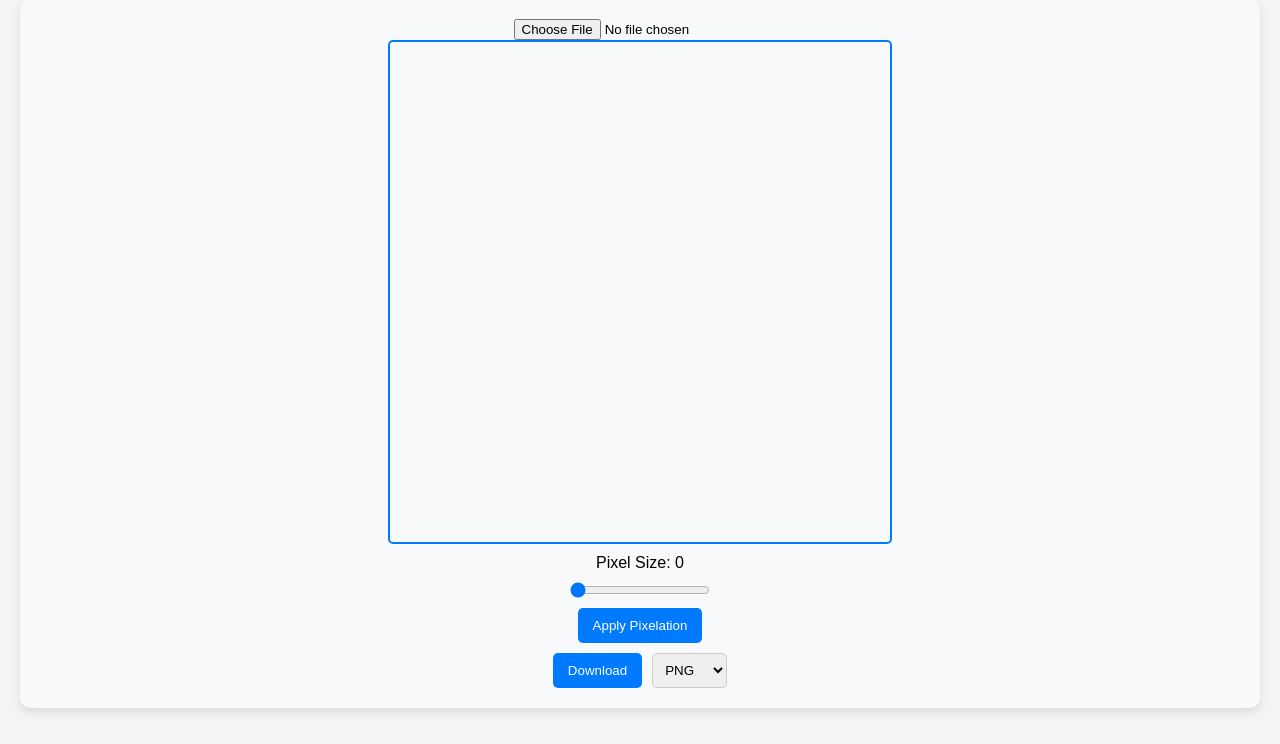
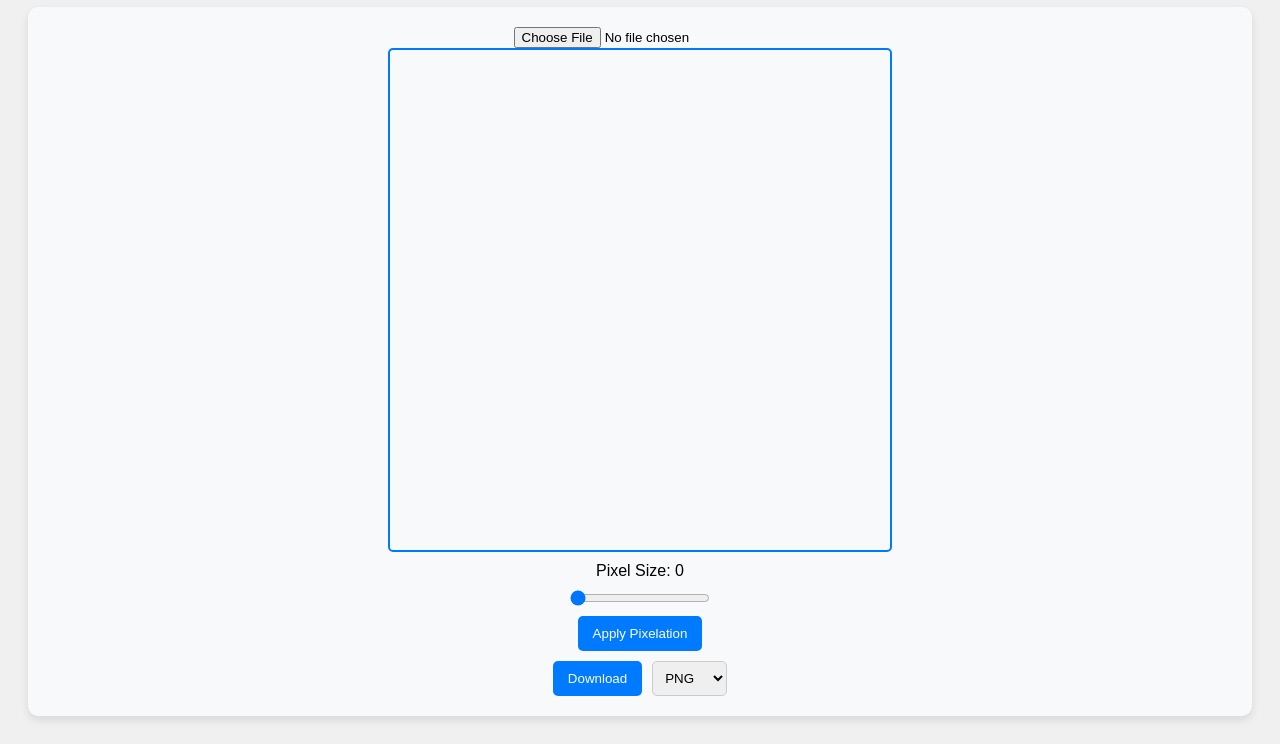
Before and after one commit to qdans/topix, a plain HTML site: page index.html in a window 1280 px wide. Shown: the part 101-845 px from the top of the page. Drawn offline with Linux system fonts and the light colour scheme.

Commit message:
Update index.html

```diff
--- a/index.html
+++ b/index.html
@@ -4,19 +4,11 @@
     <meta charset="UTF-8">
     <meta name="viewport" content="width=device-width, initial-scale=1.0">
     <title>Topix - AI Powered Pixelation</title>
-    <script type="module" src="script.js"></script>
-    <style>
-        body {
-            font-family: Arial, sans-serif;
-            text-align: center;
-            margin: 0;
-            padding: 20px;
-            background-color: #f4f4f4;
-        }
-    </style>
+    <link rel="stylesheet" href="style.css">
 </head>
 <body>
     <h1>Topix - AI Powered Pixelation</h1>
     <pixelation-filter></pixelation-filter>
+    <script src="components/pixelation-filter.js"></script>
 </body>
 </html>
```
